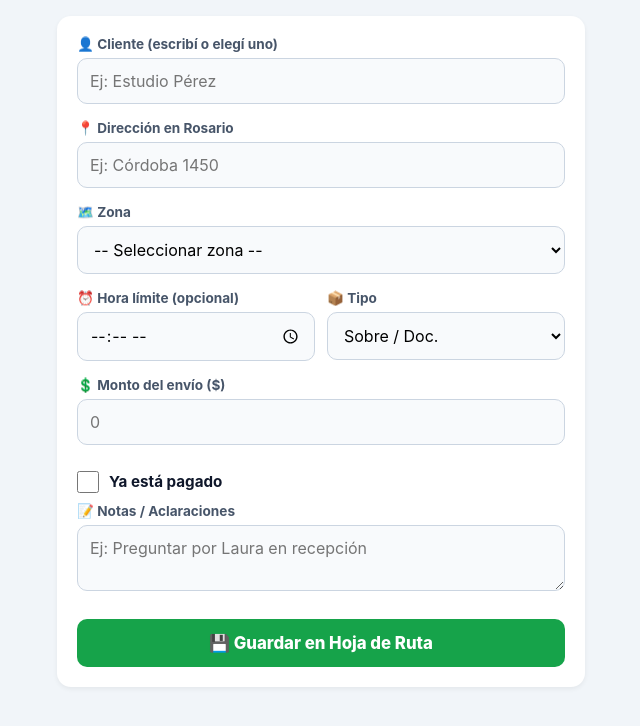
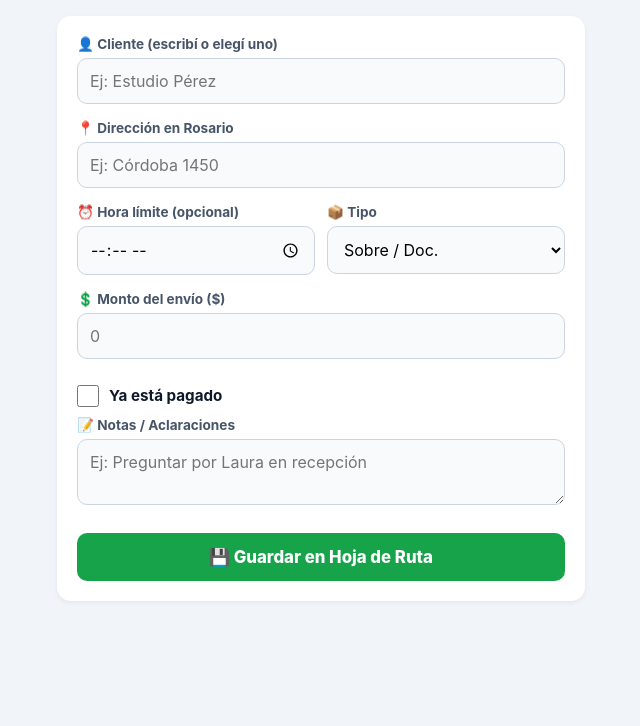
Before and after one commit to daniel-debasto/comisiones-rosario, a Django app: page /nueva/ in a window 1280 px wide. Shown: the part 48-774 px from the top of the page, without its empty margins (319-959 px from the left). Run offline with Django 5.2, Linux system fonts and the light colour scheme; data that the repository does not hold is empty.

Commit message:
Elimina zonas y actualiza hoja de ruta

```diff
--- a/envios/templates/envios/hoja_ruta.html
+++ b/envios/templates/envios/hoja_ruta.html
@@ -81,8 +81,8 @@
 
     {% for item in pendientes %}
     <div class="card {% if item.hora_limite %}urgente{% endif %}">
-        <div class="badges">
-            <span class="badge badge-zona">📍 {{ item.zona|default:"Sin zona" }}</span>
+    <div class="badges">
+            <span class="badge badge-zona">🏁 Parada #{{ forloop.counter }}</span>
             {% if item.hora_limite %}
                 <span class="badge badge-hora">⏰ Antes de {{ item.hora_limite|time:"H:i" }}</span>
             {% else %}
--- a/envios/templates/envios/nueva_comision.html
+++ b/envios/templates/envios/nueva_comision.html
@@ -49,16 +49,6 @@
             <input type="text" name="direccion_entrega" placeholder="Ej: Córdoba 1450" required>
         </div>
 
-        <div class="campo">
-            <label>🗺️ Zona</label>
-            <select name="zona">
-                <option value="">-- Seleccionar zona --</option>
-                {% for z in zonas %}
-                    <option value="{{ z.id }}">{{ z.nombre }}</option>
-                {% endfor %}
-            </select>
-        </div>
-
         <div style="display: grid; grid-template-columns: 1fr 1fr; gap: 12px;">
             <div class="campo">
                 <label>⏰ Hora límite (opcional)</label>
--- a/envios/views.py
+++ b/envios/views.py
@@ -5,7 +5,7 @@ from django.db.models import F, Sum
 from django.utils import timezone
 from google import genai
 from google.genai import types
-from .models import Comision, Cliente, Zona
+from .models import Comision, Cliente
 
 
 def hoja_de_ruta(request):
@@ -17,7 +17,7 @@ def hoja_de_ruta(request):
     ).order_by(
         'orden_ia',
         F('hora_limite').asc(nulls_last=True),
-        'zona__orden_recorrido'
+        'id'
     )
 
     entregadas = Comision.objects.filter(
@@ -55,20 +55,19 @@ def optimizar_ruta_ia(request):
                 lista_paradas.append({
                     "id": p.id,
                     "direccion": p.direccion_entrega,
-                    "zona": p.zona.nombre if p.zona else "Sin zona",
                     "hora_limite": p.hora_limite.strftime("%H:%M") if p.hora_limite else "Sin horario fijo",
                     "notas": p.notas or ""
                 })
 
             prompt = f"""
-            Sos un experto en logística y calles de Rosario, Santa Fe, Argentina.
-            Un comisionista viene desde Firmat (ingresando por Ruta 33 / Pérez o por AO12 / Av. Ovidio Lagos) y tiene estas entregas pendientes hoy:
+            Sos un experto en logística y geografía urbana de Rosario, Santa Fe, Argentina.
+            Un comisionista viene desde Firmat (puede ingresar por Ruta 33 / Pérez o por AO12 / Av. Ovidio Lagos) y tiene estas direcciones para visitar hoy:
             {json.dumps(lista_paradas, ensure_ascii=False)}
 
-            Ordená los IDs de las entregas para minimizar kilómetros y evitar cruzar la ciudad dos veces, respetando estrictamente las entregas que tienen 'hora_limite' más temprana.
+            Ubicá geográficamente cada dirección en Rosario y ordená los IDs para armar la ruta más corta y lógica sin cruzar la ciudad dos veces, respetando estrictamente las entregas que tienen 'hora_limite' más temprana.
             Devolvé únicamente un JSON con dos claves:
             - "ids_ordenados": lista de enteros con los IDs en el orden óptimo.
-            - "consejo": un resumen muy corto (máximo 2 oraciones) explicando por dónde conviene entrar y el orden sugerido.
+            - "consejo": un resumen muy corto (máximo 2 oraciones) explicando por qué acceso conviene entrar y el recorrido sugerido.
             """
 
             try:
@@ -94,15 +93,11 @@ def optimizar_ruta_ia(request):
 
 
 def nueva_comision(request):
-    zonas = Zona.objects.all()
     clientes = Cliente.objects.all().order_by('nombre')
 
     if request.method == 'POST':
         nombre_cliente = request.POST.get('cliente_nombre', '').strip()
         cliente_obj, _ = Cliente.objects.get_or_create(nombre=nombre_cliente)
-
-        zona_id = request.POST.get('zona')
-        zona_obj = Zona.objects.filter(id=zona_id).first() if zona_id else None
 
         hora = request.POST.get('hora_limite') or None
         monto = request.POST.get('monto') or 0
@@ -112,7 +107,6 @@ def nueva_comision(request):
             cliente=cliente_obj,
             tipo=request.POST.get('tipo', 'SOBRE'),
             direccion_entrega=request.POST.get('direccion_entrega'),
-            zona=zona_obj,
             hora_limite=hora,
             monto=monto,
             pagado=('pagado' in request.POST),
@@ -121,7 +115,6 @@ def nueva_comision(request):
         return redirect('hoja_de_ruta')
 
     return render(request, 'envios/nueva_comision.html', {
-        'zonas': zonas,
         'clientes': clientes,
     })
 
```
Also changed, not shown: envios/admin.py (+5 -13 lines), envios/models.py (+0 -18 lines), envios/migrations/0003_remove_comision_zona_remove_cliente_zona_habitual_and_more.py (added).
